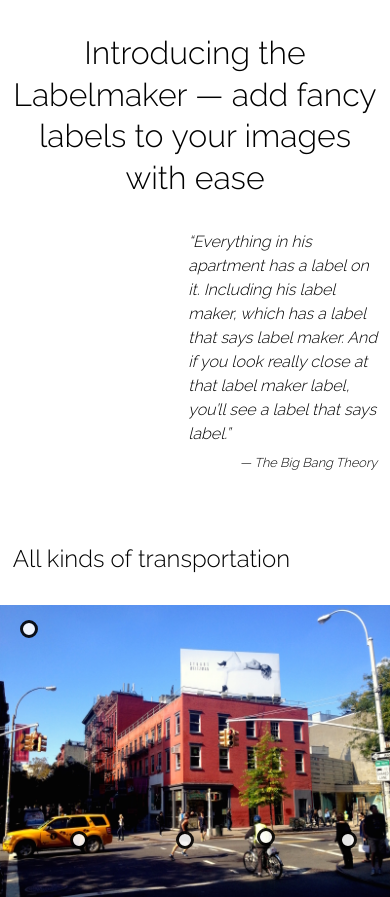
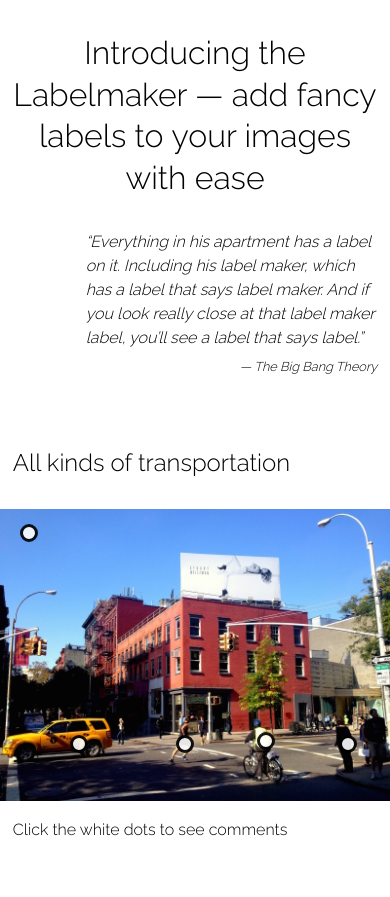
Before and after one commit to arturi/labelmaker, a plain HTML site: page index.html in a window 390 px wide. Shown: the top 897 px of the page. Drawn offline with nearby package versions, Linux system fonts and the light colour scheme.

Commit message:
Responsive fix

```diff
--- a/index.html
+++ b/index.html
@@ -62,10 +62,16 @@
         display: block;
         font-style: italic;
         line-height: 1.5;
-        padding-left: 45vw;
+        padding-left: 60%;
         margin: 0;
         margin-top: 2em;
         margin-bottom: 3em;
+      }
+
+      @media (max-width: 600px) {
+        blockquote {
+          padding-left: 20%;
+        }
       }
 
       blockquote em {
```
